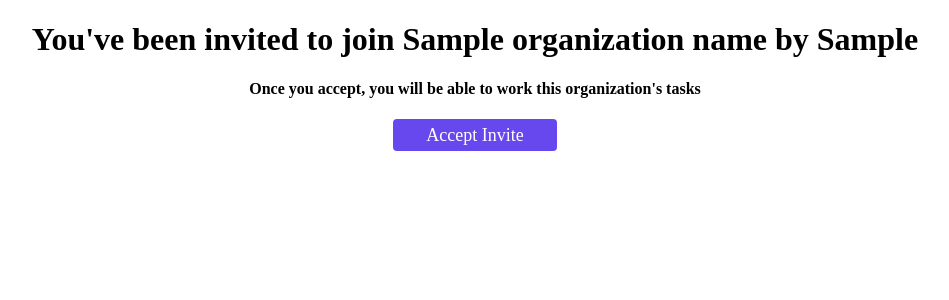
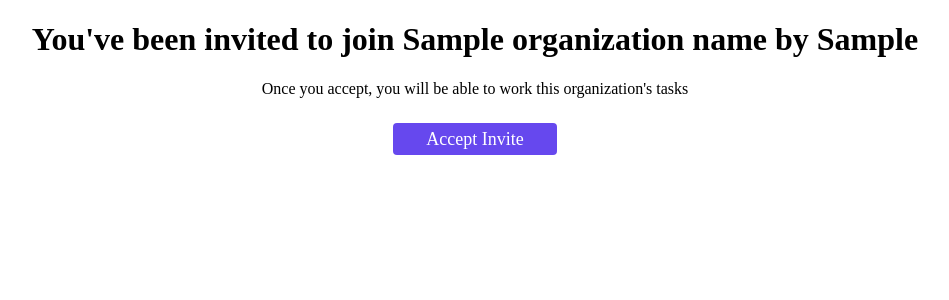
Before and after one commit to Human-Lambdas/human-lambdas, a Django app: template user_handler/templates/invite.html in a window 1280 px wide. Shown: the top 300 px of the page, without its empty margins (165-1114 px from the left). Run offline with Django 3.2, Linux system fonts and the light colour scheme; the template is opened without the code that fills it: most values are stand-ins (such as "Sample title", 1, 10 or a date in 2020).

Commit message:
Fix font typo

```diff
--- a/user_handler/templates/invite.html
+++ b/user_handler/templates/invite.html
@@ -9,11 +9,11 @@
     <title>Human Lambdas Invite</title>
 </head>
 
-<body style="font-family: Inter, -apple-system, BlinkMacSystemFont, Roboto, " Helvetica Neue ", Helvetica, Arial, sans-serif; padding-top: 80px;">
+<body style="font-family: Inter UI, -apple-system, BlinkMacSystemFont, Roboto, " Helvetica Neue ", Helvetica, Arial, sans-serif; padding-top: 80px;">
     <h1 style="width: 100%; text-align: center;">
       You've been invited to join {{ organization_name }} by {{ invite_sender }}
     </h1>
-    <h4 style="width: 100%; text-align: center;">Once you accept, you will be able to work this organization's tasks</h4>
+    <div style="width: 100%; text-align: center; margin-bottom: 25px;">Once you accept, you will be able to work this organization's tasks</div>
     <div style="width: 100%;">
         <a style="margin: 0 auto; display: block; width: 164px; margin-left: calc(50% - 82px); background-color: #6648ee; border: none; height: 32px; line-height: 32px; font-size: 18px; border-radius: 4px; color: white; text-align: center; text-decoration: none;" href="{{ invite_link }}" target="_blank">Accept Invite</a>
     </div>
```
